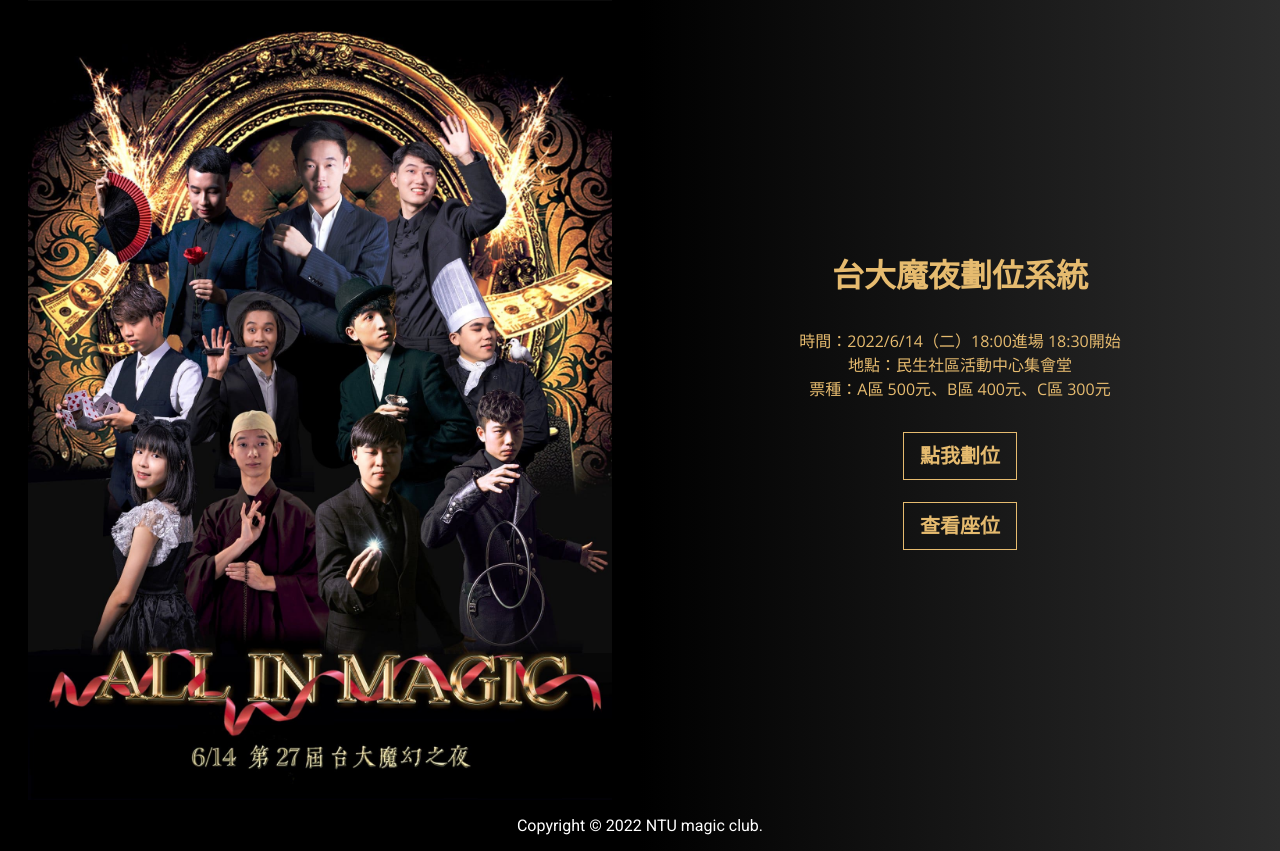
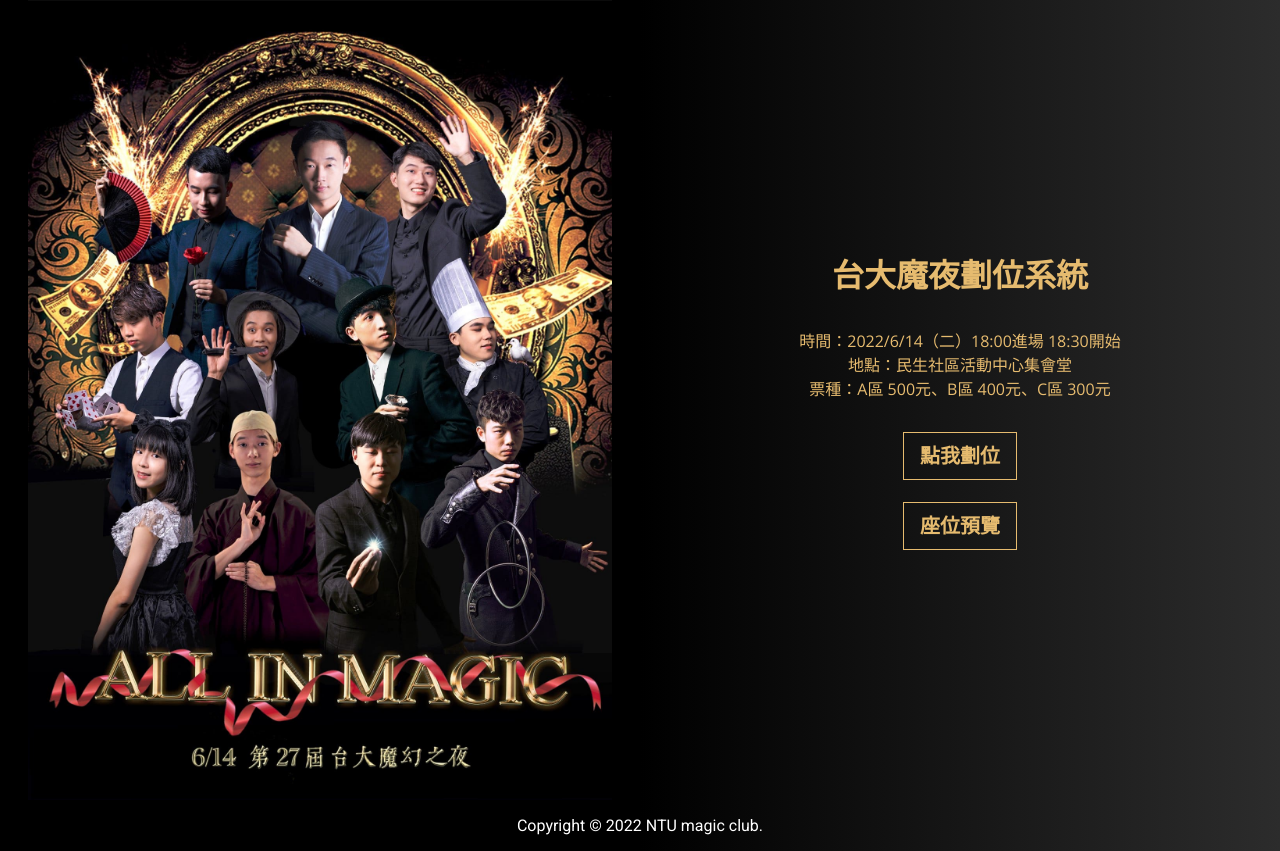
Before and after one commit to xieyou0608/ntumagic, a React (Create React App) app: page / in a window 1280 px wide. Built offline with nearby package versions, Linux system fonts and the light colour scheme; no server answers.

Commit message:
[Fix] modify guide

```diff
--- a/src/pages/GuidePage.js
+++ b/src/pages/GuidePage.js
@@ -15,10 +15,10 @@ const GuidePage = ({ currentUser }) => {
   return (
     <div className="guidepage">
       <h1>劃位說明</h1>
-      <h3>劃位開放時間:</h3>
-      <p>以ntu mail註冊之帳號可於校內售票階段先行劃位</p>
+      {/* <h3>劃位開放時間:</h3> */}
+      {/* <p>以ntu mail註冊之帳號可於校內售票階段先行劃位</p>
       <p>校內售票: 5/21(六) 20:00</p>
-      <p>校外售票: 5/22(日) 20:00</p>
+      <p>校外售票: 5/22(日) 20:00</p> */}
       <p>票種：A區 500元、B區 400元、C區 300元</p>
 
       <h2>Step 1</h2>
--- a/src/pages/HomePage.js
+++ b/src/pages/HomePage.js
@@ -22,7 +22,7 @@ const HomePage = ({ setUserInfo }) => {
         </Link>
         <br />
         <Link to="/preview">
-          <button type="button">查看座位</button>
+          <button type="button">座位預覽</button>
         </Link>
       </div>
     </div>
```
